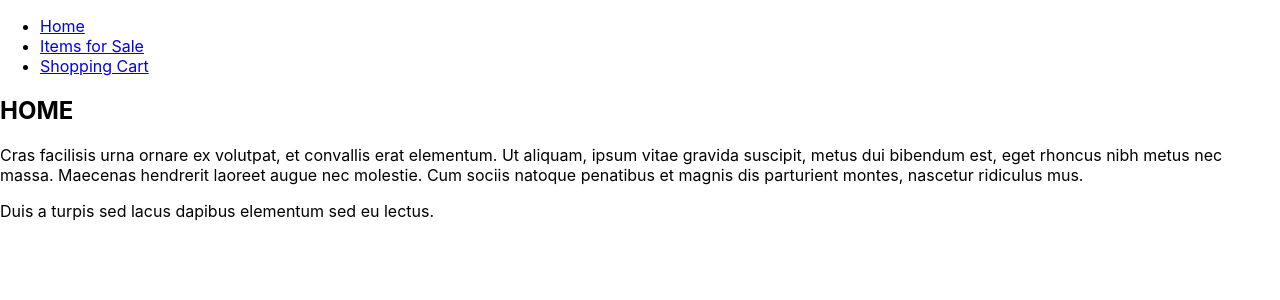
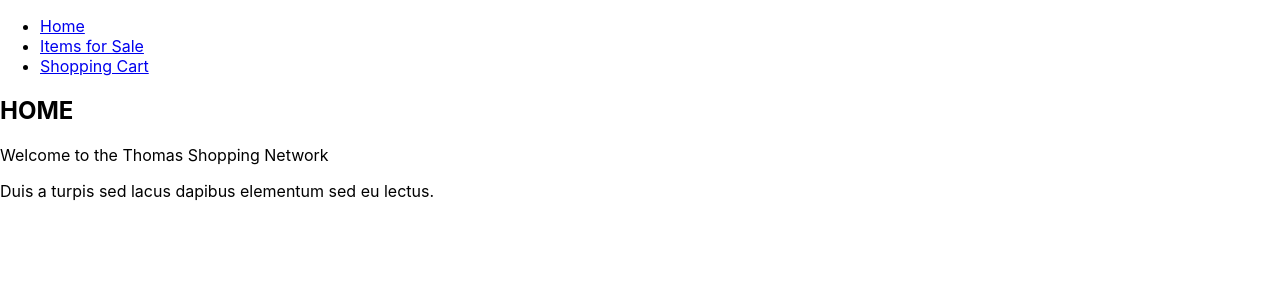
Before and after one commit to Thomasin500/shopping-cart, a React (Create React App) app in the folder client/: page / in a window 1280 px wide. Shown: the top 300 px of the page. Built offline with nearby package versions, Linux system fonts and the light colour scheme.

Commit message:
WIP add to cart from shopping and display cart backend

```diff
--- a/client/src/components/Home.js
+++ b/client/src/components/Home.js
@@ -5,12 +5,7 @@ class Home extends Component {
         return (
             <div>
                 <h2>HOME</h2>
-                <p>Cras facilisis urna ornare ex volutpat, et
-                convallis erat elementum. Ut aliquam, ipsum vitae
-                gravida suscipit, metus dui bibendum est, eget rhoncus nibh
-                metus nec massa. Maecenas hendrerit laoreet augue
-                nec molestie. Cum sociis natoque penatibus et magnis
-        dis parturient montes, nascetur ridiculus mus.</p>
+                <p>Welcome to the Thomas Shopping Network</p>
 
                 <p>Duis a turpis sed lacus dapibus elementum sed eu lectus.</p>
             </div>
--- a/client/src/components/ShoppingItem.js
+++ b/client/src/components/ShoppingItem.js
@@ -1,19 +1,28 @@
-import React, { Component } from "react";
+import React from "react";
+import axios from "axios";
 
-class ShoppingItem extends Component {
+function ShoppingItem(props) {
 
 
-    //each item should have an individual price, quantity, total price, name, descripition, etc
+    //each item should have an individual price, quantity, total price, name, description, etc
     //TODO ability to edit quantity
 
-    render() {
-        return (
-            <div>
-                name: {this.props.item.name}
-                price: {this.props.item.price}
-            </div>
-        );
+    function addItemToCart(item) {
+        axios.post(`http://localhost:3001/shopping/additemtocart/${item.id}`)
+            .then((response) => {
+                console.log(`Added ${item.name} to your shopping cart!`);
+            //TODO some sort of notification
+        });
     }
+
+    return (
+        <div>
+            name: {props.item.name}
+            price: {props.item.price}
+            <button onClick={() => addItemToCart(props.item)}> Click me </button>
+        </div>
+    );
+
 }
 
 export default ShoppingItem;
```
Also changed, not shown: 1 other file (tests, documents, lock files or other folders).
